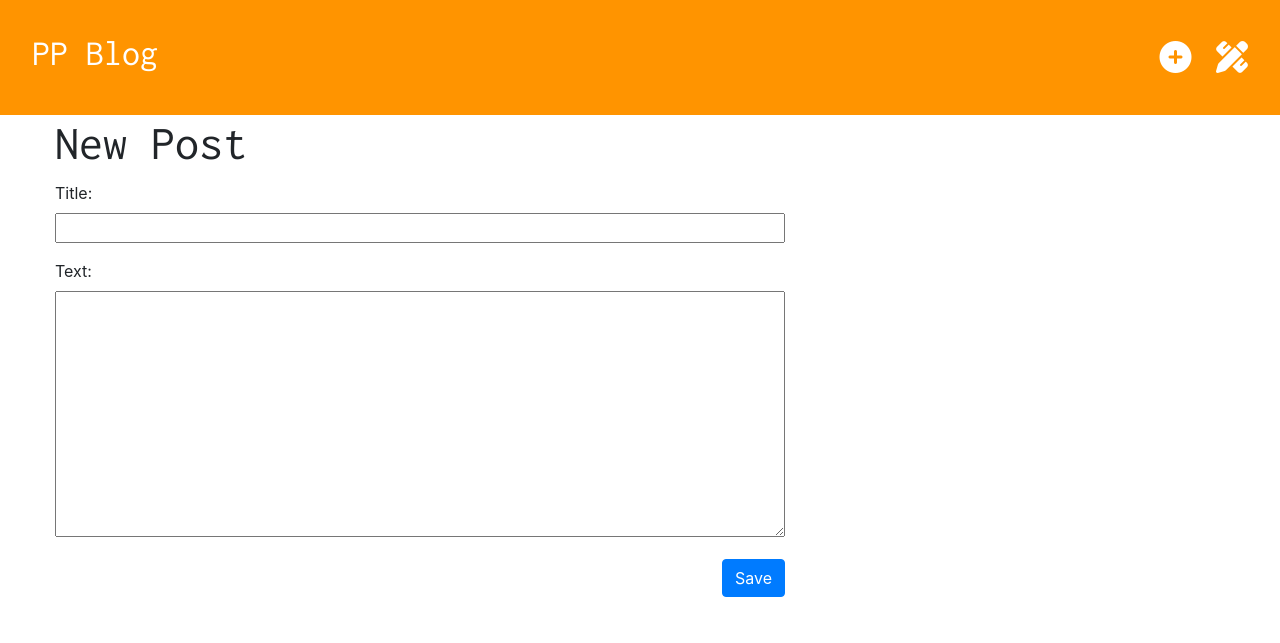
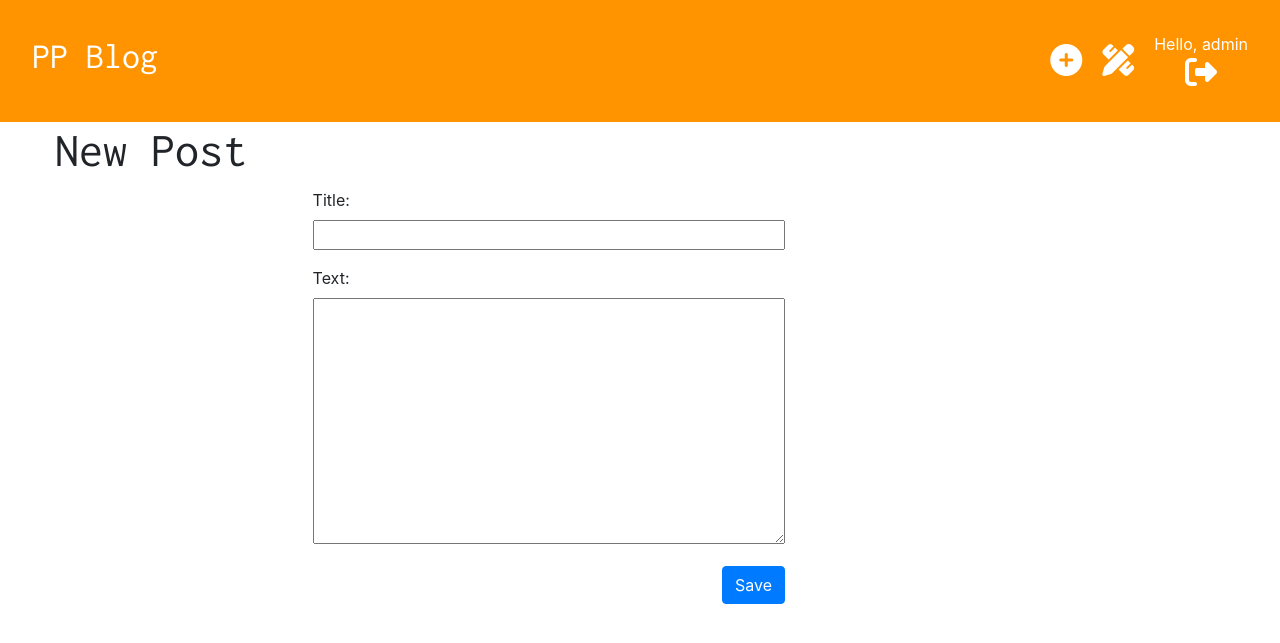
Before and after one commit to Furda/Blog-app, a Django app: page /post/new/ in a window 1280 px wide. Shown: the top 643 px of the page. Run offline with Django 3.2, Linux system fonts and the light colour scheme; a user stored in the database is signed in; some libraries are stand-ins or nearby versions.

Commit message:
Add logout functionality, and fix error on login

```diff
--- a/blog/static/css/blog.css
+++ b/blog/static/css/blog.css
@@ -13,7 +13,8 @@ h1, h2, h3, h4 {
     align-items: center;
 }
 
-.page-header h1, .page-header h1 a {
+.page-header h1,
+.page-header h1 a {
     color: #ffffff;
     font-size: 36px;
     text-decoration: none;
@@ -23,12 +24,37 @@ h1, h2, h3, h4 {
     color: #117a8b;
 }
 
-.page-header .top-icon {
+.top-menu {
+    display: flex;
+    flex-direction: row;
+    align-items: center;
+}
+
+.top-menu__user {
+    display: flex;
+    flex-direction: column;
+    text-align: center;
+    align-items: center;
+    margin-left: 20px;
+}
+
+.top-menu__user p {
+    color: #ffffff;
+    margin: 0;
+    padding: 0;
+}
+
+.top-menu__user__icon {
+    color: #ffffff;
+}
+
+.top-menu__icon  {
     color: #ffffff;
     margin-left: 20px;
 }
 
-.page-header .top-icon:hover {
+.top-menu__icon:hover,
+.top-menu__user__icon:hover {
     color: #cec8c8;
 }
 
@@ -62,7 +88,8 @@ h1, h2, h3, h4 {
     width: 100%;
 }
 
-.post-form-blog .btn-primary {
+.post-form-blog,
+.btn-primary {
     float: right;
 }
 
--- a/blog/templates/blog/base.html
+++ b/blog/templates/blog/base.html
@@ -19,13 +19,20 @@
         <h1><a href="{% url 'post_list' %}">PP Blog</a></h1>
 
         {% if user.is_authenticated %}
-            <div>
-                <a href="{% url 'post_new' %}"><i class="fas fa-plus-circle fa-2x top-icon"></i></a>
-                <a href="{% url 'post_draft_list' %}"><i class="fas fa-pencil-ruler fa-2x top-icon"></i></a>
+
+            <div class="top-menu">
+                <a href="{% url 'post_new' %}"><i class="fas fa-plus-circle fa-2x top-menu__icon"></i></a>
+                <a href="{% url 'post_draft_list' %}"><i class="fas fa-pencil-ruler fa-2x top-menu__icon"></i></a>
+
+                <div class="top-menu__user">
+                    <p>Hello, {{ user.username }}<a href="{% url 'logout' %}"></p>
+                        <i class="fas fa-sign-out-alt fa-2x top-menu__user__icon"></i></a>
+                </div>
             </div>
+
         {% else %}
 
-            <a href="{% url 'post_new' %}"><i class="fas fa-user fa-2x top-icon"></i></a>
+            <a href="{% url 'login' %}"><i class="fas fa-sign-in-alt fa-2x top-menu__icon"></i></a>
 
         {% endif %}
     </div>
--- a/blog/urls.py
+++ b/blog/urls.py
@@ -10,5 +10,4 @@ urlpatterns = [
     path('post/<int:pk>/edit/', views.post_edit, name='post_edit'),
     path('post/draft/', views.post_draft_list, name='post_draft_list'),
     path('post/<int:pk>/publish/', views.post_publish, name='post_publish'),
-    path('accounts/login/', auth_views.LoginView.as_view(template_name='registration/login.html'), name='login'),
 ]
--- a/blogPP/settings.py
+++ b/blogPP/settings.py
@@ -28,6 +28,10 @@ DEBUG = True
 ALLOWED_HOSTS = []
 
 LOGIN_REDIRECT_URL = 'post_list'
+
+LOGOUT_REDIRECT_URL = 'post_list'
+LOGOUT_URL = 'post_list'
+
 
 # Application definition
 
--- a/blogPP/urls.py
+++ b/blogPP/urls.py
@@ -15,8 +15,11 @@ Including another URLconf
 """
 from django.contrib import admin
 from django.urls import path, include
+from django.contrib.auth import views as auth_views
 
 urlpatterns = [
     path('admin/', admin.site.urls),
-    path('', include('blog.urls'))
+    path('', include('blog.urls')),
+    path('accounts/login/', auth_views.LoginView.as_view(), name='login'),
+    path('accounts/logout/', auth_views.LogoutView.as_view(), name='logout'),
 ]
```
Also changed, not shown: db.sqlite3.
